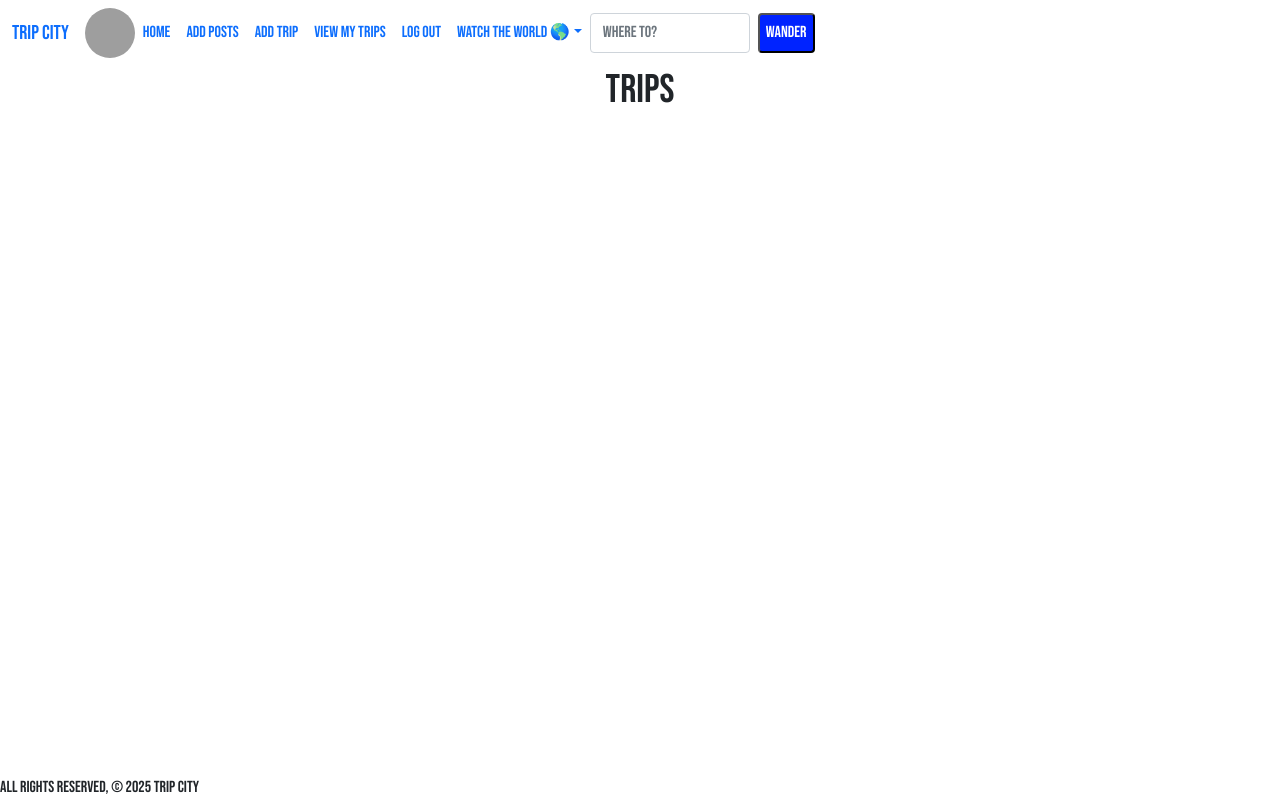
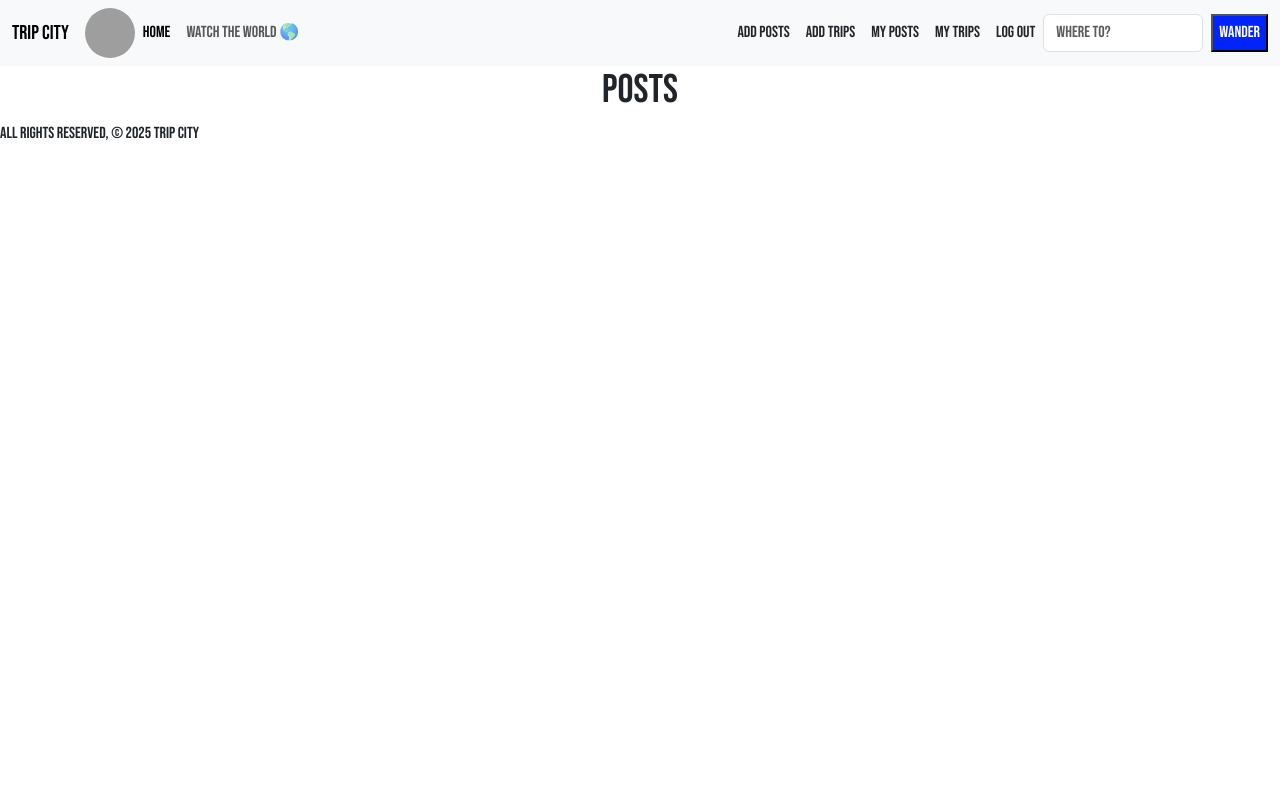
Before and after one commit to JONPIRES/Trip-City, a Django app: page /posts/ in a window 1280 px wide. Run offline with Django 4.2, Linux system fonts and the light colour scheme; the visitor is signed in with stand-in values (Sample User, id 1); data that the repository does not hold is empty; some libraries are stand-ins or nearby versions; some web fonts are replaced; grey boxes are pictures that could not be loaded.

Commit message:
added everything

```diff
--- a/main_app/static/css/style.css
+++ b/main_app/static/css/style.css
@@ -29,14 +29,32 @@
 a {
   color: red;
 }
+/* .signin {
+  height: 100vh;
+  display: flex;
+  align-items: center;
+  justify-content: center
+} */
 
-body {
+/* .login {
+  width: 360px;
+  height: min-cotent;
+  padding: 20px;
+  border-radius: 12px;
+  background: #ffffff;
+}
+.login h1 {
+  font-size: 36px;
+  margin-bottom: 25px;
+} */
+/* body {
+
     display:flex;
     min-height: 100vh;
     flex-direction: column;
     background-color: burlywood;
     font-family: "Bebas Neue";
-  }
+  } */
 
   h1 {
     text-align: center;
--- a/main_app/templates/base.html
+++ b/main_app/templates/base.html
@@ -12,7 +12,8 @@
 
     <link rel="stylesheet" type="text/css" href="{% static 'css/style.css' %}">
     <link rel="stylesheet" href="https://cdnjs.cloudflare.com/ajax/libs/twitter-bootstrap/5.0.2/css/bootstrap.min.css">
-
+    <link href="https://cdn.jsdelivr.net/npm/bootstrap@5.3.0-alpha3/dist/css/bootstrap.min.css" rel="stylesheet" integrity="sha384-KK94CHFLLe+nY2dmCWGMq91rCGa5gtU4mk92HdvYe+M/SXH301p5ILy+dN9+nJOZ" crossorigin="anonymous">
+    <script src="https://cdn.jsdelivr.net/npm/bootstrap@5.3.0-alpha3/dist/js/bootstrap.bundle.min.js" integrity="sha384-ENjdO4Dr2bkBIFxQpeoTz1HIcje39Wm4jDKdf19U8gI4ddQ3GYNS7NTKfAdVQSZe" crossorigin="anonymous"></script>
 </head>
 
 <body>
@@ -27,52 +28,60 @@
                     <span class="navbar-toggler-icon"></span>
                 </button>
                 <div class="collapse navbar-collapse" id="navbarSupportedContent">
-                    <ul class="navbar-nav me-auto mb-2 mb-lg-0 justify-content-end">
+                  <ul class="navbar-nav me-auto mb-2 mb-lg-0">
+                    <li class="nav-item">
+                      <a class="nav-link active" aria-current="page" href="{% url 'home' %}">Home</a>
+                    </li>
+                    {% if user.is_authenticated %}
 
+                    <li class="nav-item">
+                      <a class="nav-link" href="{% url 'world' %}">Watch The World 🌎 </a>
+                    </li>
+                    {% else %}
+                    <li class="nav-item">
+                      <a class="nav-link" href="{% url 'signup' %}">Sign Up</a>
+                    </li>
+                    <li class="nav-item">
+                      <a class="nav-link" href="{% url 'login' %}">Log In</a>
+                    </li>
+                    <li class="nav-item">
+                      <a class="nav-link" href="{% url 'world' %}">Watch The World 🌎 </a>
+                    </li>
+                    {% endif %}
+                  </ul>
                   {% if user.is_authenticated %}
-                         <div class="d-flex">
-                             <li class="nav-item"><a class="nav-link active" aria-current="page" href="{% url 'home' %}">Home</a></li>
-                             <li class="nav-item"><a class="p-2 nav-link" href="{% url 'post_create' %}">Add Posts</a></li>
-
-                             <li class="nav-item"><a class="p-2 nav-link" href="{% url 'destination_create' %}">Add Trip</a></li>
-                             <li class="nav-item"><a class="p-2 nav-link" href="{% url 'index' %}">View My Trips</a></li>
-                             <li class="nav-item"><a class="p-2 nav-link" href="{% url 'logout' %}">Log Out</a></li>
-                             <li class="nav-item dropdown"><a class="nav-link dropdown-toggle" href="{% url 'index' %}" role="button" data-bs-toggle="dropdown" aria-expanded="false">Watch The World 🌎</a>
-                              <ul class="dropdown-menu">
-                                <li><a class="dropdown-item" href="{% url 'post_create' %}">Add Posts</a></li>
-                                <li><a class="dropdown-item" href="#">Another action</a></li>
-                                <li><hr class="dropdown-divider"></li>
-                                <li><a class="dropdown-item" href="#">Something else here</a></li>
-                              </ul>
+                  <div class="d-flex flex-row-reverse">
+                    <div class="p-2">
+                      <li class="nav-item" style="list-style: none;">
+                        <a class="nav-link" href="{% url 'logout' %}">Log Out</a>
                       </li>
-                            <form class="d-flex" role="search">
-                              <input class="form-control me-2" type="search" placeholder="Where to?" aria-label="Search">
-                              <button class="search-btn rounded">WANDER</button>
-                            </form>
-
                     </div>
-
-                       {% else %}
-                         <div class="d-flex">
-                              <li class="nav-item"><a class="nav-link active" aria-current="page" href="{% url 'home' %}">Home</a></li>
-                              <li class="nav-item"><a class="p-2 nav-link" href="{% url 'signup' %}">Sign Up</a></li>
-                              <li class="nav-item"><a class="p-2 nav-link" href="{% url 'login' %}">Login</a></li>
-                              <li class="nav-item dropdown"><a class="nav-link dropdown-toggle" href="{% url 'index' %}" role="button" data-bs-toggle="dropdown" aria-expanded="false">Watch The World 🌎</a>
-                                <ul class="dropdown-menu">
-                                  <li><a class="dropdown-item" href="{% url 'signup' %}">View Posts</a></li>
-                                  <li><a class="dropdown-item" href="{% url 'signup' %}">Useful API</a></li>
-                                  <li><a class="dropdown-item" href="{% url 'signup' %}">(Displays APP's value)</a></li>
-                                  <li><hr class="dropdown-divider"></li>
-                                  <li><a class="dropdown-item" href="#">Something else useful</a></li>
-                                </ul>
+                    <div class="p-2">
+                      <li class="nav-item" style="list-style: none;">
+                        <a class="nav-link" href="{% url 'index' %}">My Trips</a>
                       </li>
-                          </ul>
-                         <form class="d-flex" role="search">
-                            <input class="form-control me-2" type="search" placeholder="Where to?" aria-label="Search">
-                            <button class="search-btn rounded">WANDER</button>
-                         </form>
+                    </div>
+                    <div class="p-2">
+                      <li class="nav-item" style="list-style: none;">
+                        <a class="nav-link" href="{% url 'post_index' %}">My Posts</a>
+                      </li>
+                    </div>
+                    <div class="p-2">
+                      <li class="nav-item" style="list-style: none;">
+                        <a class="nav-link" href="{% url 'destination_create' %}">Add Trips</a>
+                      </li>
+                    </div>
+                    <div class="p-2">
+                      <li class="nav-item" style="list-style: none;">
+                        <a class="nav-link" href="{% url 'post_create' %}">Add Posts</a>
+                      </li>
+                    </div>
                   </div>
                   {% endif %}
+                  <form class="d-flex" role="search">
+                    <input class="form-control me-2" type="search" placeholder="Where to? " aria-label="Search">
+                    <button class="search-btn" type="submit">Wander</button>
+                  </form>
                 </div>
               </div>
             </nav>
--- a/main_app/templates/post/index.html
+++ b/main_app/templates/post/index.html
@@ -1,7 +1,7 @@
 {% extends 'base.html' %}
 {% block content %}
 
-<h1 class="center">Trips</h1>
+<h1 class="center">Posts</h1>
 
 <div class="row">
 {% for post in post %}
--- a/main_app/urls.py
+++ b/main_app/urls.py
@@ -3,6 +3,7 @@ from . import views
 
 urlpatterns = [
   path('', views.home, name='home'),
+  path('world/', views.world, name='world'),
   path('about/', views.about, name='about'),
   # Destinations
   path('destination/', views.dest_index, name='index'),
--- a/main_app/views.py
+++ b/main_app/views.py
@@ -15,8 +15,11 @@ import os
 
 # Create your views here.
 def home(request):
+  return render(request, 'home.html')
+
+def world(request):
   act = Photo.objects.all
-  return render(request, 'home.html', {'act':act})
+  return render(request, 'world.html', {'act':act})
 
 def about(request):
   return render(request, 'about.html')
@@ -79,9 +82,7 @@ class ActDelete(LoginRequiredMixin,DeleteView):
 
 
 def post_index(request):
-  post = Posts.objects.all()
-
-  # print(f"this is the user id {user_id}")
+  post = Posts.objects.filter(user=request.user)
   return render(request, 'post/index.html', {
     'post': post
   })
@@ -142,7 +143,6 @@ class PostActDelete(LoginRequiredMixin,DeleteView):
 
   # User Functions \/\/
 
-@login_required
 def signup(req):
   error_message = ''
   if req.method == "POST":
```
Also changed, not shown: main_app/models.py (+6 -1 lines), main_app/templates/registration/login.html (+29 -7 lines), main_app/templates/registration/signup.html (+10 -1 lines), main_app/templates/world.html (added, +19 -0 lines), main_app/migrations/0017_alter_photo_options_photo_time.py (added). Lines whose indentation alone changed are shown as unchanged.
